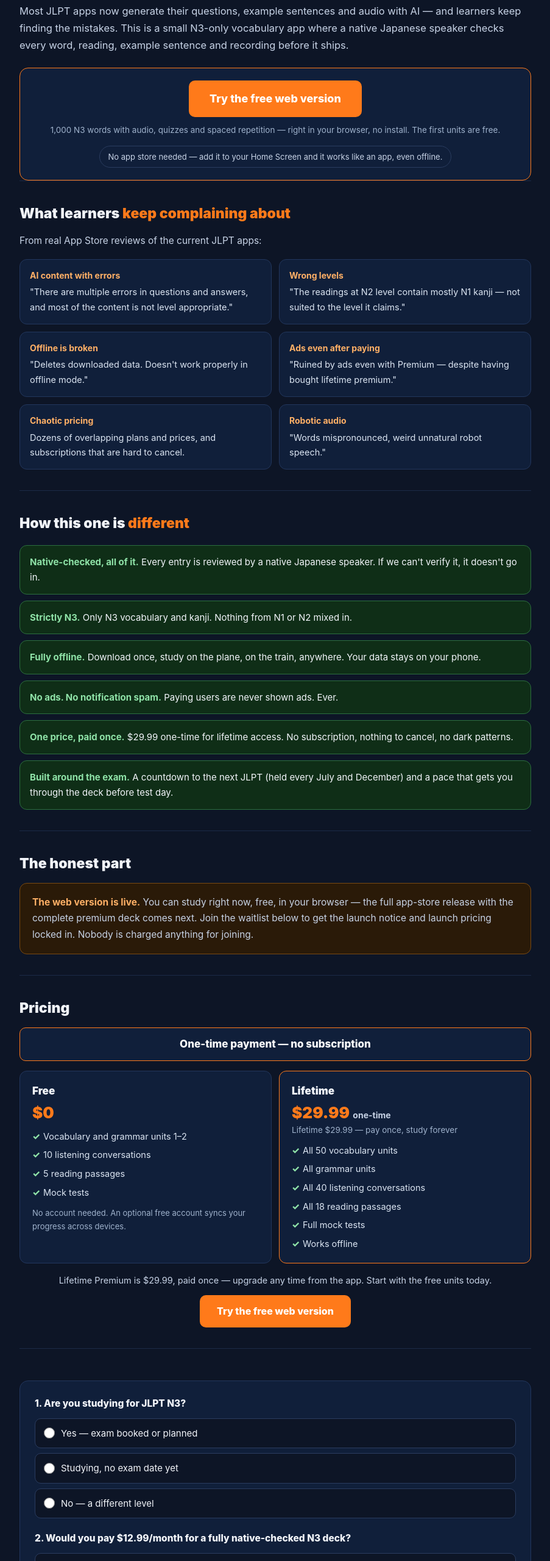
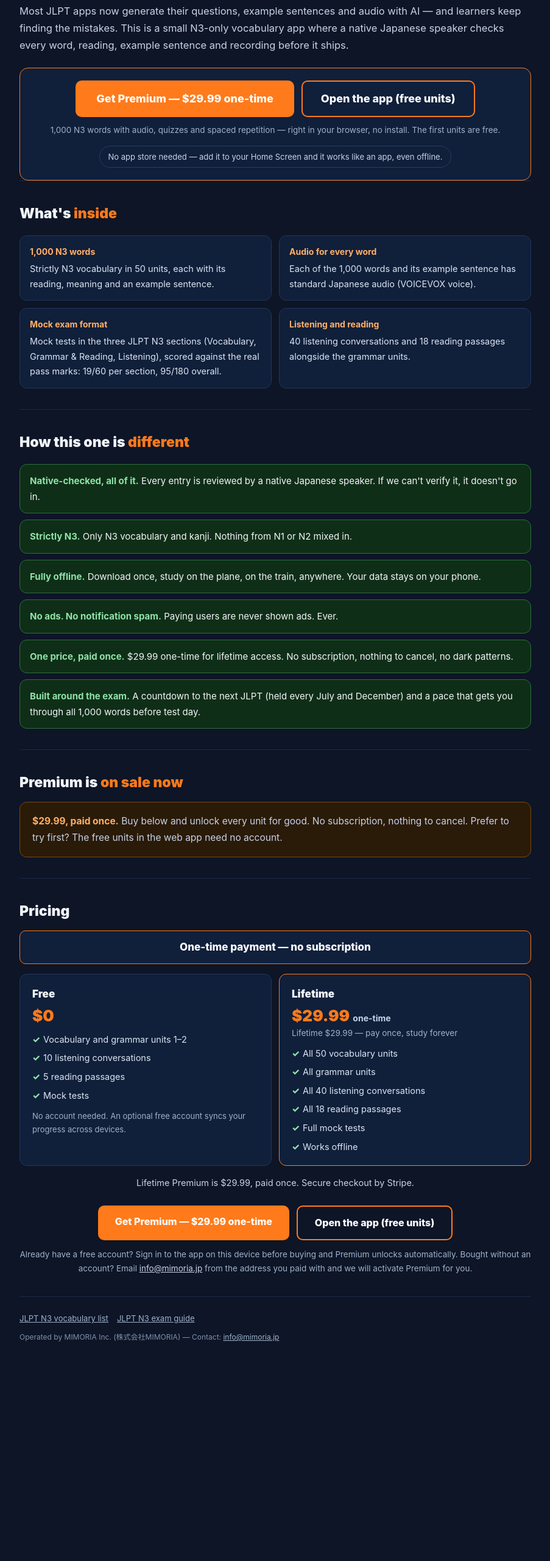
Before and after one commit to Richend0913/jlpt-n3-lp, a plain HTML site: page index.html in a window 1280 px wide. Shown: the part 240-2800 px from the top of the page at 61% size, without its empty margins (188-1091 px from the left). After the commit the page ends 2484 px from the top, so only its background shows below. Drawn offline with Linux system fonts and the light colour scheme.

Commit message:
LP: direct Stripe buy CTA, remove waitlist + competitor reviews, N3 Tango name, operator footer
Co-Authored-By: Claude Opus 5.5 <noreply@anthropic.com>

```diff
--- a/index.html
+++ b/index.html
@@ -10,7 +10,12 @@
 <meta name="apple-mobile-web-app-capable" content="yes">
 <meta name="mobile-web-app-capable" content="yes">
 <meta name="apple-mobile-web-app-title" content="N3 Tango">
-<title>N3 Deck (working title) — JLPT N3 vocabulary, checked by a native speaker</title>
+<title>N3 Tango — JLPT N3 vocabulary, checked by a native speaker</title>
+<meta name="description" content="N3 Tango: 1,000 JLPT N3 words with audio, grammar, listening, reading and mock tests. Free units to start; Premium is $29.99 one-time.">
+<meta property="og:type" content="website">
+<meta property="og:site_name" content="N3 Tango">
+<meta property="og:title" content="N3 Tango — JLPT N3 vocabulary, checked by a native speaker">
+<meta property="og:description" content="1,000 JLPT N3 words with audio, grammar, listening, reading and mock tests. Premium $29.99 one-time.">
 <link rel="canonical" href="https://n3.mimoria.jp/">
 <meta property="og:url" content="https://n3.mimoria.jp/">
 <style>
@@ -27,26 +32,20 @@
   h2 { font-size:23px; font-weight:900; margin-bottom:12px; }
   h2 .accent { color:#ff7a1a; }
   p { color:#c7d3e6; font-size:15.5px; }
-  .pains { display:grid; grid-template-columns:1fr 1fr; gap:12px; margin-top:16px; }
-  .pains .p { background:#101f3a; border:1px solid #22365c; border-radius:12px; padding:14px 16px; font-size:14.5px; color:#dbe5f2; }
-  .pains .p b { color:#ffb066; display:block; margin-bottom:4px; font-size:14px; }
   .fixes { margin-top:16px; display:flex; flex-direction:column; gap:10px; }
   .fixes .f { background:#0f2e17; border:1px solid #2c6e3f; border-radius:12px; padding:14px 16px; font-size:15px; }
   .fixes .f b { color:#8fe3a8; }
   .honest { background:#2a1a08; border:1px solid #7a4a12; border-radius:12px; padding:18px 20px; }
   .honest b { color:#ffb066; }
-  form { background:#101f3a; border:1px solid #22365c; border-radius:14px; padding:24px; margin-top:18px; }
-  .q { margin-bottom:20px; }
-  .q .qt { font-weight:800; margin-bottom:10px; font-size:15.5px; }
-  .opts { display:flex; flex-direction:column; gap:8px; }
-  .opts label { background:#0d1526; border:1px solid #2a3c5f; border-radius:10px; padding:11px 14px; font-size:15px; cursor:pointer; display:flex; gap:10px; align-items:center; }
-  .opts input { accent-color:#ff7a1a; width:18px; height:18px; }
-  .txt { width:100%; background:#0d1526; border:1px solid #2a3c5f; border-radius:10px; padding:12px 14px; color:#fff; font-size:15px; }
-  textarea.txt { min-height:76px; resize:vertical; }
-  .submit { width:100%; background:#ff7a1a; color:#fff; font-weight:800; font-size:17px; border:none; padding:15px; border-radius:10px; cursor:pointer; }
-  .done-panel { display:none; background:#0f2e17; border:1px solid #2c6e3f; border-radius:12px; padding:22px; text-align:center; margin-top:18px; }
   .trybox { margin-top:22px; background:#101f3a; border:1px solid #ff7a1a; border-radius:14px; padding:20px; text-align:center; }
   .trybtn { display:inline-block; background:#ff7a1a; color:#fff; font-weight:800; font-size:18px; text-decoration:none; padding:15px 34px; border-radius:10px; }
+  .ctas { display:flex; flex-wrap:wrap; gap:12px; justify-content:center; }
+  .trybtn.ghost { background:transparent; border:2px solid #ff7a1a; padding:13px 30px; }
+  .facts { display:grid; grid-template-columns:1fr 1fr; gap:12px; margin-top:16px; }
+  .facts .p { background:#101f3a; border:1px solid #22365c; border-radius:12px; padding:14px 16px; font-size:14.5px; color:#dbe5f2; }
+  .facts .p b { color:#ffb066; display:block; margin-bottom:4px; font-size:14px; }
+  footer .op { margin-top:10px; }
+  footer .op a { color:#9fb2cc; }
   .trybox p { margin-top:10px; font-size:13.5px; color:#9fb2cc; }
   .trybox p.a2hs { display:inline-block; margin-top:14px; padding:6px 14px; border:1px solid #2a3c5f; border-radius:999px; font-size:13px; color:#c7d3e6; }
   .plansx { display:grid; grid-template-columns:1fr 1fr; gap:12px; margin-top:16px; }
@@ -68,32 +67,32 @@
   footer { padding:24px 0 40px; font-size:12px; color:#7e90ad; border-top:1px solid #1b2a47; }
   footer nav { margin-bottom:10px; }
   footer nav a { color:#9fb2cc; margin-right:14px; font-size:13px; }
-  @media (max-width:680px){ h1{font-size:28px} .pains{grid-template-columns:1fr} .plansx{grid-template-columns:1fr} }
+  @media (max-width:680px){ h1{font-size:28px} .facts{grid-template-columns:1fr} .plansx{grid-template-columns:1fr} }
 </style>
 </head>
 <body>
 <div class="wrap">
-  <header>N3<span class="accent">Deck</span><span class="tag">working title</span></header>
+  <header>N3 <span class="accent">Tango</span></header>
 
   <h1>JLPT N3 words,<br>checked by a <span class="accent">native speaker</span>.<br>Every single one.</h1>
   <p class="lead">Most JLPT apps now generate their questions, example sentences and audio with AI — and learners keep finding the mistakes. This is a small N3-only vocabulary app where a native Japanese speaker checks every word, reading, example sentence and recording before it ships.</p>
 
   <div class="trybox">
-    <a class="trybtn" href="./app/">Try the free web version</a>
+    <div class="ctas">
+      <a class="trybtn" data-buy href="https://buy.stripe.com/dRm5kCcCz5bg84c3nl9Zm02">Get Premium — $29.99 one-time</a>
+      <a class="trybtn ghost" href="./app/">Open the app (free units)</a>
+    </div>
     <p>1,000 N3 words with audio, quizzes and spaced repetition — right in your browser, no install. <span data-paid>The first units are free.</span></p>
     <p class="a2hs">No app store needed — add it to your Home Screen and it works like an app, even offline.</p>
   </div>
 
   <section>
-    <h2>What learners <span class="accent">keep complaining about</span></h2>
-    <p>From real App Store reviews of the current JLPT apps:</p>
-    <div class="pains">
-      <div class="p"><b>AI content with errors</b>"There are multiple errors in questions and answers, and most of the content is not level appropriate."</div>
-      <div class="p"><b>Wrong levels</b>"The readings at N2 level contain mostly N1 kanji — not suited to the level it claims."</div>
-      <div class="p"><b>Offline is broken</b>"Deletes downloaded data. Doesn't work properly in offline mode."</div>
-      <div class="p"><b>Ads even after paying</b>"Ruined by ads even with Premium — despite having bought lifetime premium."</div>
-      <div class="p"><b>Chaotic pricing</b>Dozens of overlapping plans and prices, and subscriptions that are hard to cancel.</div>
-      <div class="p"><b>Robotic audio</b>"Words mispronounced, weird unnatural robot speech."</div>
+    <h2>What's <span class="accent">inside</span></h2>
+    <div class="facts">
+      <div class="p"><b>1,000 N3 words</b>Strictly N3 vocabulary in 50 units, each with its reading, meaning and an example sentence.</div>
+      <div class="p"><b>Audio for every word</b>Each of the 1,000 words and its example sentence has standard Japanese audio (VOICEVOX voice).</div>
+      <div class="p"><b>Mock exam format</b>Mock tests in the three JLPT N3 sections (Vocabulary, Grammar &amp; Reading, Listening), scored against the real pass marks: 19/60 per section, 95/180 overall.</div>
+      <div class="p"><b>Listening and reading</b>40 listening conversations and 18 reading passages alongside the grammar units.</div>
     </div>
   </section>
 
@@ -105,14 +104,14 @@
       <div class="f"><b>Fully offline.</b> Download once, study on the plane, on the train, anywhere. Your data stays on your phone.</div>
       <div class="f"><b>No ads. No notification spam.</b> Paying users are never shown ads. Ever.</div>
       <div class="f"><b>One price, paid once.</b> $29.99 one-time for lifetime access. No subscription, nothing to cancel, no dark patterns.</div>
-      <div class="f"><b>Built around the exam.</b> A countdown to the next JLPT (held every July and December) and a pace that gets you through the deck before test day.</div>
+      <div class="f"><b>Built around the exam.</b> A countdown to the next JLPT (held every July and December) and a pace that gets you through all 1,000 words before test day.</div>
     </div>
   </section>
 
   <section>
-    <h2>The honest part</h2>
+    <h2>Premium is <span class="accent">on sale now</span></h2>
     <div class="honest">
-      <p><b>The web version is live.</b> You can study right now, free, in your browser — the full app-store release with the complete premium deck comes next. Join the waitlist below to get the launch notice and launch pricing locked in. Nobody is charged anything for joining.</p>
+      <p><b>$29.99, paid once.</b> Buy below and unlock every unit for good. No subscription, nothing to cancel. Prefer to try first? The free units in the web app need no account.</p>
     </div>
   </section>
 
@@ -146,59 +145,24 @@
       </div>
     </div>
     <div class="pricenote">
-      <p data-paid>Lifetime Premium is $29.99, paid once — upgrade any time from the app. Start with the free units today.</p>
-      <a class="trybtn" href="./app/">Try the free web version</a>
+      <p data-paid>Lifetime Premium is $29.99, paid once. Secure checkout by Stripe.</p>
+      <div class="ctas" style="margin-top:12px">
+        <a class="trybtn" data-buy href="https://buy.stripe.com/dRm5kCcCz5bg84c3nl9Zm02">Get Premium — $29.99 one-time</a>
+        <a class="trybtn ghost" href="./app/">Open the app (free units)</a>
+      </div>
+      <p style="margin-top:12px;font-size:13.5px;color:#9fb2cc">Already have a free account? Sign in to the app on this device before buying and Premium unlocks automatically. Bought without an account? Email <a href="mailto:info@mimoria.jp" style="color:#c7d3e6">info@mimoria.jp</a> from the address you paid with and we will activate Premium for you.</p>
     </div>
   </section>
 
-  <section>
-    <form id="entry" action="https://formsubmit.co/info@mimoria.jp" method="POST">
-      <input type="hidden" name="_subject" value="[JLPT N3] Waitlist registration">
-      <input type="hidden" name="_template" value="table">
-      <input type="hidden" name="_captcha" value="false">
-      <input type="hidden" name="_next" value="https://n3.mimoria.jp/?done=1">
-      <div class="q">
-        <div class="qt">1. Are you studying for JLPT N3?</div>
-        <div class="opts">
-          <label><input type="radio" name="Studying N3" value="Yes, exam booked or planned"> Yes — exam booked or planned</label>
-          <label><input type="radio" name="Studying N3" value="Studying, no exam date yet"> Studying, no exam date yet</label>
-          <label><input type="radio" name="Studying N3" value="Different level"> No — a different level</label>
-        </div>
-      </div>
-      <div class="q">
-        <div class="qt">2. Would you pay $12.99/month for a fully native-checked N3 deck?</div>
-        <div class="opts">
-          <label><input type="radio" name="Would pay 12.99" value="Yes"> Yes</label>
-          <label><input type="radio" name="Would pay 12.99" value="Depends on quality"> Depends on the quality</label>
-          <label><input type="radio" name="Would pay 12.99" value="No"> No</label>
-        </div>
-      </div>
-      <div class="q">
-        <div class="qt">3. What frustrates you about the JLPT app you use now? (optional)</div>
-        <textarea class="txt" name="Frustration" placeholder="e.g. wrong answers, too many ads, bad audio..."></textarea>
-      </div>
-      <div class="q">
-        <div class="qt">4. Email for the launch notice</div>
-        <input class="txt" type="email" name="Email" placeholder="you@example.com">
-      </div>
-      <button class="submit" type="submit">Join the waitlist</button>
-    </form>
-    <div class="done-panel" id="done">
-      <b style="font-size:18px;">You're on the list.</b>
-      <p style="margin-top:8px;">Thanks for registering. You'll be the first to know when the full version launches — with launch pricing locked in. In the meantime, the free web version above is ready to use.</p>
-    </div>
-  </section>
 
   <footer>
     <nav><a href="/vocabulary/">JLPT N3 vocabulary list</a><a href="/guide/">JLPT N3 exam guide</a></nav>
-    The free web version of this app is available now at the link above. This waitlist is for the full app-store launch; no payment is taken. Your email is used only for the launch notice.
+    <div class="op">Operated by MIMORIA Inc. (株式会社MIMORIA) — Contact: <a href="mailto:info@mimoria.jp">info@mimoria.jp</a></div>
   </footer>
 </div>
 <script>
-  if (new URLSearchParams(location.search).get('done') === '1') {
-    document.getElementById('done').style.display = 'block';
-    document.getElementById('done').scrollIntoView({behavior:'smooth'});
-  }
+// Signed-in app account on this origin: tag the buy link so the purchase unlocks Premium automatically.
+(function(){try{var a=JSON.parse(localStorage.getItem('n3tango.account.v1'));if(!a||!a.token||!(a.exp*1000>Date.now()))return;var p=a.token.split('.')[1].replace(/-/g,'+').replace(/_/g,'/');var sub=JSON.parse(atob(p+'==='.slice((p.length+3)%4))).sub;if(typeof sub!=='string'||!sub)return;document.querySelectorAll('a[data-buy]').forEach(function(l){l.href=l.href.split('?')[0]+'?client_reference_id='+encodeURIComponent(sub)+(a.email?'&prefilled_email='+encodeURIComponent(a.email):'');});}catch(e){}})();
 </script>
 <script>
 (function(){var r=new URLSearchParams(location.search).get('ref');if(!r)return;document.querySelectorAll('a[href="./app/"]').forEach(function(a){a.href='./app/?ref='+encodeURIComponent(r);});})();
```
